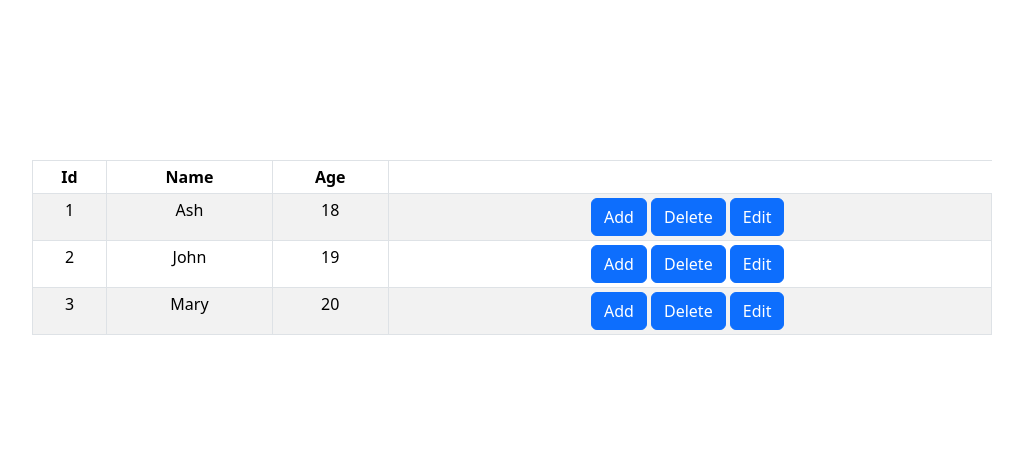
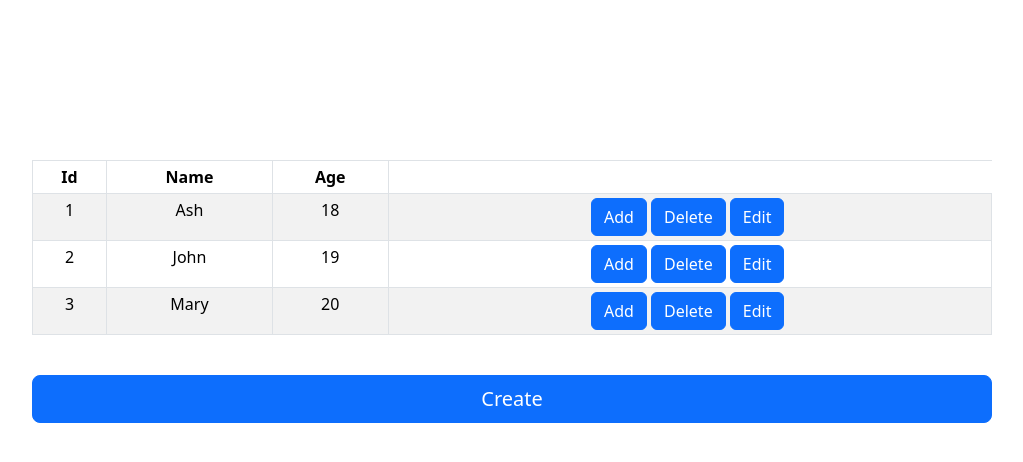
Before and after one commit to aswathyeg/react-crud-operations, a React (Create React App) app: page / in a window 1280 px wide. Shown: the top 462 px of the page, without its empty margins (128-1151 px from the left). Built offline with nearby package versions, Linux system fonts and the light colour scheme.

Commit message:
added Link

```diff
--- a/src/components/Home.js
+++ b/src/components/Home.js
@@ -36,7 +36,9 @@ const Home = () => {
                         Delete
                       </Button>
                       &nbsp;
-                      <Button>Edit</Button>
+                      <Link to="/edit">
+                        <Button>Edit</Button>
+                      </Link>
                       &nbsp;
                     </td>
                   </tr>
@@ -45,6 +47,10 @@ const Home = () => {
             : "no data"}
         </tbody>
       </Table>
+      <br></br>
+      <Link className="d-grid gap-2" to="/create">
+        <Button size="lg">Create</Button>
+      </Link>
     </div>
   );
 };
```
